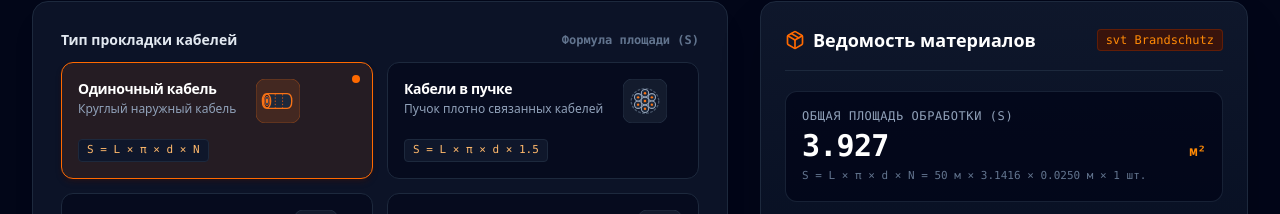
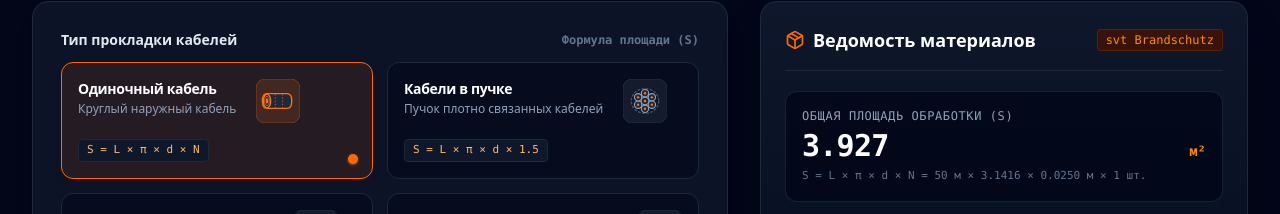
Before and after one commit to stoletoff/PYRO-SAFE, a Next.js app: page / in a window 1280 px wide. Shown: the part 361-575 px from the top of the page. Built offline with nearby package versions, Linux system fonts and the light colour scheme.

Commit message:
style: move selection indicator dot to bottom-right corner

```diff
--- a/src/components/InstallationTypeSelector.tsx
+++ b/src/components/InstallationTypeSelector.tsx
@@ -278,10 +278,10 @@ export function InstallationTypeSelector({
                 : "bg-slate-950/60 border-slate-800 hover:border-slate-700 hover:bg-slate-800/40 text-slate-300"
             }`}
           >
-            {/* Статичный индикатор выбора без мерцания */}
+            {/* Статичный индикатор выбора в правом нижнем углу */}
             {isSelected && (
-              <span className="absolute top-3 right-3 flex h-2 w-2">
-                <span className="rounded-full h-2 w-2 bg-orange-500" />
+              <span className="absolute bottom-3.5 right-3.5 flex h-2.5 w-2.5">
+                <span className="rounded-full h-2.5 w-2.5 bg-orange-500 shadow-sm shadow-orange-500/50" />
               </span>
             )}
 
```
